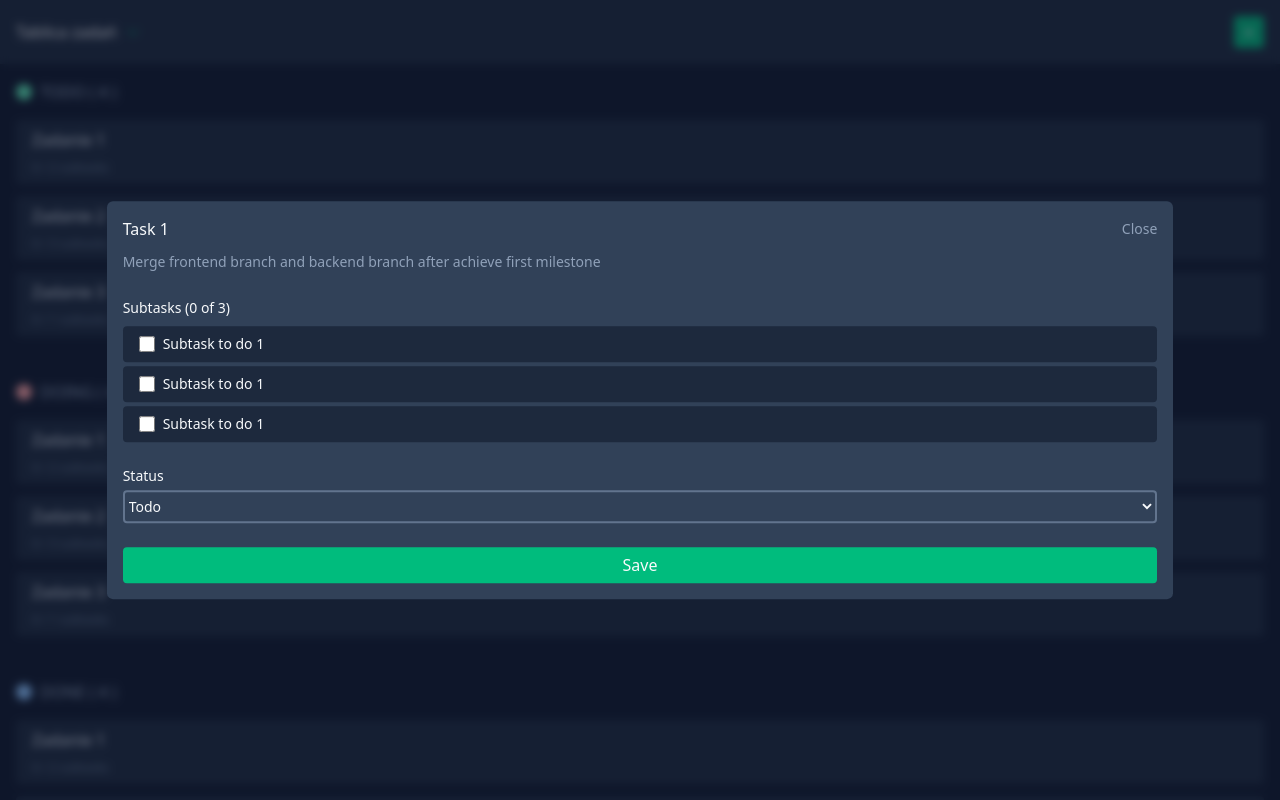
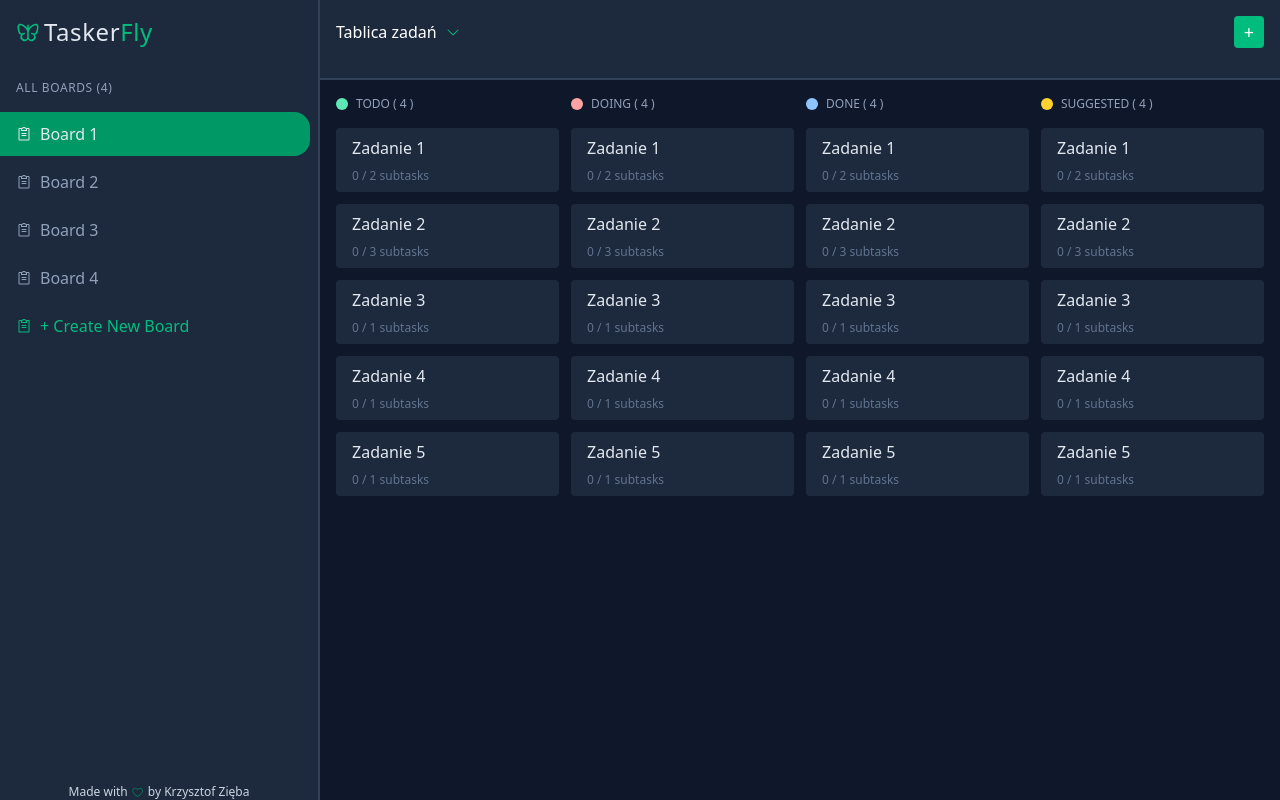
Before and after one commit to KrzysztofZieba13/draggable-todo, a React (Vite) app: page / in a window 1280 px wide. Shown: the top 800 px of the page. Built offline with nearby package versions, Linux system fonts and the light colour scheme.

Commit message:
navigation panel on desktop view

```diff
--- a/src/App.tsx
+++ b/src/App.tsx
@@ -1,6 +1,6 @@
 import { useState } from 'react';
 import Header from './components/Header';
-// import NavBoard from './components/NavBoard';
+import NavBoard from './components/Navigation/NavBoard';
 import Todo from './components/Todo';
 import AddTaskCart from './components/AddTaskCart/AddTaskCart';
 import TaskDetailsCart from './components/TaskDetailsCart';
@@ -9,11 +9,11 @@ function App() {
   const [isVisibleCreateTaskForm, setIsVisibleCreateTaskForm] =
     useState<boolean>(false);
   const [isVisibleTaskDetails, setIsVisibleTaskDetails] =
-    useState<boolean>(true);
+    useState<boolean>(false);
 
   return (
-    <div className="relative">
-      {/* <NavBoard /> */}
+    <div className="relative lg:grid lg:grid-cols-[2fr_6fr]">
+      <NavBoard />
       <Header onOpenTaskFormCart={setIsVisibleCreateTaskForm} />
       <Todo onOpenTaskDetails={setIsVisibleTaskDetails} />
       {isVisibleCreateTaskForm && (
--- a/src/components/Header.tsx
+++ b/src/components/Header.tsx
@@ -1,5 +1,6 @@
-import { CaretDown, ClipboardText } from '@phosphor-icons/react';
+import { CaretDown } from '@phosphor-icons/react';
 import { useState } from 'react';
+import BoardNaviagtionList from './Navigation/BoardNaviagtionList';
 
 type HeaderPropsType = {
   onOpenTaskFormCart: React.Dispatch<React.SetStateAction<boolean>>;
@@ -9,7 +10,7 @@ function Header({ onOpenTaskFormCart }: HeaderPropsType) {
   const [isOpen, setIsOpen] = useState<boolean>(false);
 
   return (
-    <div className="fixed top-0 w-full">
+    <div className="shadow-black-900 fixed top-0 min-h-[10dvh] w-full shadow-sm lg:static lg:border-b-2 lg:border-slate-700 lg:shadow-none">
       <div className="relative z-10 flex w-full items-center justify-between bg-slate-800 p-4">
         <div className="flex items-center gap-2">
           <p>Tablica zadań</p>
@@ -30,27 +31,7 @@ function Header({ onOpenTaskFormCart }: HeaderPropsType) {
         </div>
       </div>
 
-      <nav
-        className={`trans absolute top-0 z-0 mt-16 ${isOpen ? 'translate-0' : '-translate-y-full'} shadow-black-900 w-full bg-slate-700 shadow-sm duration-300`}
-      >
-        <ul className="flex cursor-pointer flex-col text-slate-300">
-          <li className="flex items-center gap-1 px-4 py-3 duration-300 hover:bg-slate-600">
-            <ClipboardText /> Tablica 1
-          </li>
-          <li className="flex items-center gap-1 px-4 py-3 duration-300 hover:bg-slate-600">
-            <ClipboardText /> Tablica 2
-          </li>
-          <li className="flex items-center gap-1 px-4 py-3 duration-300 hover:bg-slate-600">
-            <ClipboardText /> Tablica 3
-          </li>
-          <li className="flex items-center gap-1 px-4 py-3 duration-300 hover:bg-slate-600">
-            <ClipboardText /> Tablica 4
-          </li>
-          <li className="flex items-center gap-1 px-4 py-3 duration-300 hover:bg-slate-600">
-            <ClipboardText /> Tablica 5
-          </li>
-        </ul>
-      </nav>
+      <BoardNaviagtionList isOpen={isOpen} />
     </div>
   );
 }
--- a/src/components/NavBoard.tsx
+++ /dev/null
@@ -1,9 +0,0 @@
-function NavBoard() {
-  return (
-    <div className="">
-      <div>Nav Board</div>
-    </div>
-  );
-}
-
-export default NavBoard;
--- /dev/null
+++ b/src/components/Navigation/BoardNaviagtionList.tsx
@@ -0,0 +1,33 @@
+import { ClipboardText } from '@phosphor-icons/react';
+
+type BoardNavigationListPropsType = {
+  isOpen?: boolean;
+};
+
+function BoardNaviagtionList({ isOpen }: BoardNavigationListPropsType) {
+  return (
+    <nav
+      className={`absolute top-0 z-0 mt-16 ${isOpen ? 'translate-0' : '-translate-y-full'} w-full bg-slate-700 duration-300 lg:hidden`}
+    >
+      <ul className="flex cursor-pointer flex-col text-slate-300">
+        <li className="flex items-center gap-1 px-4 py-3 duration-300 hover:bg-slate-600">
+          <ClipboardText /> Tablica 1
+        </li>
+        <li className="flex items-center gap-1 px-4 py-3 duration-300 hover:bg-slate-600">
+          <ClipboardText /> Tablica 2
+        </li>
+        <li className="flex items-center gap-1 px-4 py-3 duration-300 hover:bg-slate-600">
+          <ClipboardText /> Tablica 3
+        </li>
+        <li className="flex items-center gap-1 px-4 py-3 duration-300 hover:bg-slate-600">
+          <ClipboardText /> Tablica 4
+        </li>
+        <li className="flex items-center gap-1 px-4 py-3 duration-300 hover:bg-slate-600">
+          <ClipboardText /> Tablica 5
+        </li>
+      </ul>
+    </nav>
+  );
+}
+
+export default BoardNaviagtionList;
--- /dev/null
+++ b/src/components/Navigation/NavBoard.tsx
@@ -0,0 +1,52 @@
+import { Butterfly, ClipboardText, Heart } from '@phosphor-icons/react';
+
+function NavBoard() {
+  return (
+    <div className="hidden border-slate-700 lg:relative lg:row-span-2 lg:block lg:min-w-4/12 lg:border-r-2">
+      <div>
+        <a
+          href="#"
+          className="flex items-center gap-1 p-4 text-2xl tracking-wide text-emerald-500"
+        >
+          <Butterfly />
+          <p className="text-slate-200">
+            Tasker<span className="text-emerald-500">Fly</span>
+          </p>
+        </a>
+      </div>
+      <p className="mt-4 px-4 text-xs tracking-wider text-slate-400 uppercase">
+        All Boards (4)
+      </p>
+
+      <nav className="mt-4 text-base text-slate-400">
+        <ul className="flex cursor-pointer flex-col gap-1">
+          <li
+            className={`${true ? 'bg-emerald-600 text-slate-200' : ''} mr-2 flex items-center gap-2 rounded-r-2xl px-4 py-2.5 duration-300 hover:bg-slate-600`}
+          >
+            <ClipboardText /> Board 1
+          </li>
+          <li className="mr-2 flex items-center gap-2 rounded-r-xl px-4 py-2.5 duration-300 hover:bg-slate-600">
+            <ClipboardText /> Board 2
+          </li>
+          <li className="mr-2 flex items-center gap-2 rounded-r-xl px-4 py-2.5 duration-300 hover:bg-slate-600">
+            <ClipboardText /> Board 3
+          </li>
+          <li className="mr-2 flex items-center gap-2 rounded-r-xl px-4 py-2.5 duration-300 hover:bg-slate-600">
+            <ClipboardText /> Board 4
+          </li>
+          <li className="mr-2 flex items-center gap-2 rounded-r-xl px-4 py-2.5 text-emerald-500 duration-300 hover:text-emerald-600">
+            <ClipboardText /> + Create New Board
+          </li>
+        </ul>
+      </nav>
+
+      <div>
+        <p className="absolute bottom-0 left-1/2 z-20 flex -translate-x-1/2 items-center gap-1 bg-slate-800 text-xs text-nowrap text-slate-300">
+          Made with <Heart className="text-emerald-700" /> by Krzysztof Zięba
+        </p>
+      </div>
+    </div>
+  );
+}
+
+export default NavBoard;
--- a/src/components/Todo.tsx
+++ b/src/components/Todo.tsx
@@ -6,7 +6,7 @@ type TodoPropsType = {
 
 function Todo({ onOpenTaskDetails }: TodoPropsType) {
   return (
-    <div className="mt-16 min-h-dvh bg-slate-900">
+    <div className="mt-16 min-h-[90dvh] bg-slate-900 lg:mt-0 lg:grid lg:grid-cols-4 lg:gap-3 lg:px-4">
       <TodoColumn
         category="TODO"
         circleColor="green"
--- a/src/components/TodoColumn.tsx
+++ b/src/components/TodoColumn.tsx
@@ -25,10 +25,10 @@ function TodoColumn({
   };
 
   return (
-    <div className="p-4">
-      <div className="mb-4 flex items-center gap-2 text-slate-400">
+    <div className="p-4 lg:px-0">
+      <div className="mb-4 flex items-center gap-2 text-xs text-slate-400">
         <div
-          className={`h-4 w-4 rounded-full ${circleStyleColor[circleColor]}`}
+          className={`h-3 w-3 rounded-full ${circleStyleColor[circleColor]}`}
         ></div>
         {category} ( 4 )
       </div>
@@ -41,6 +41,12 @@ function TodoColumn({
       <Task subtasksCount={1} onOpenTaskDetails={onOpenTaskDetails}>
         Zadanie 3
       </Task>
+      <Task subtasksCount={1} onOpenTaskDetails={onOpenTaskDetails}>
+        Zadanie 4
+      </Task>
+      <Task subtasksCount={1} onOpenTaskDetails={onOpenTaskDetails}>
+        Zadanie 5
+      </Task>
     </div>
   );
 }
```
